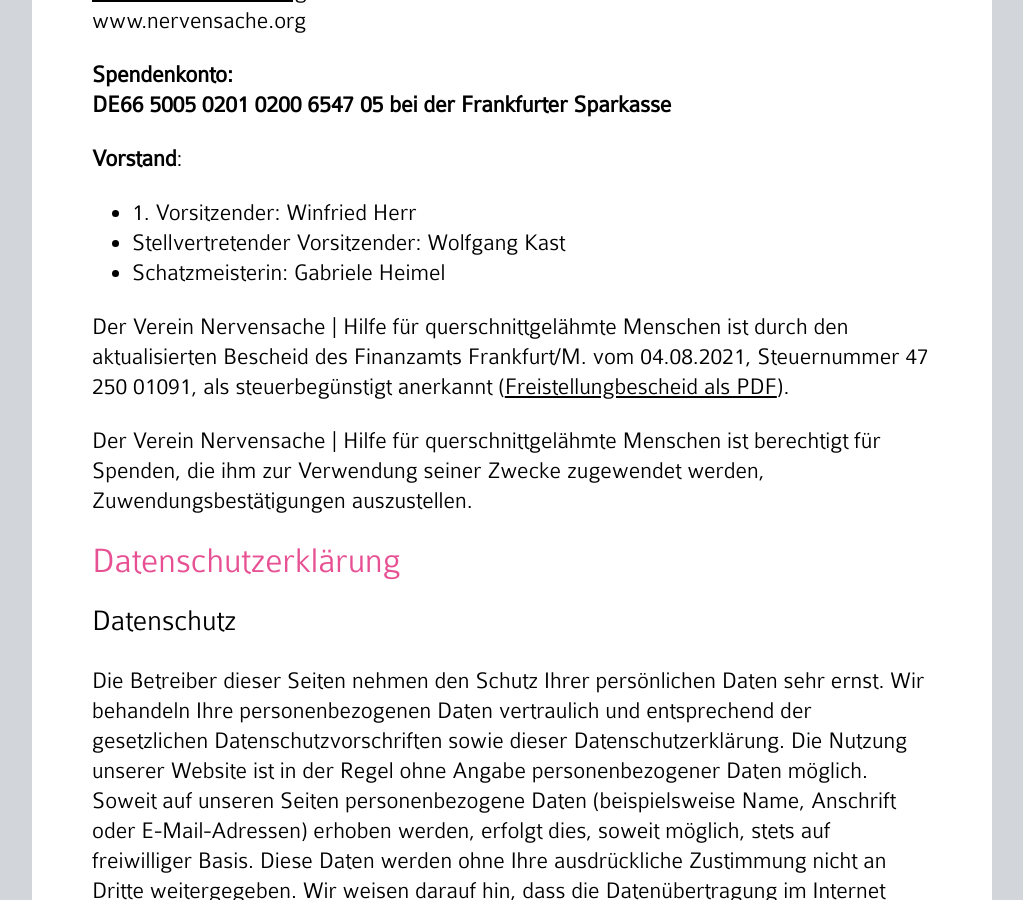
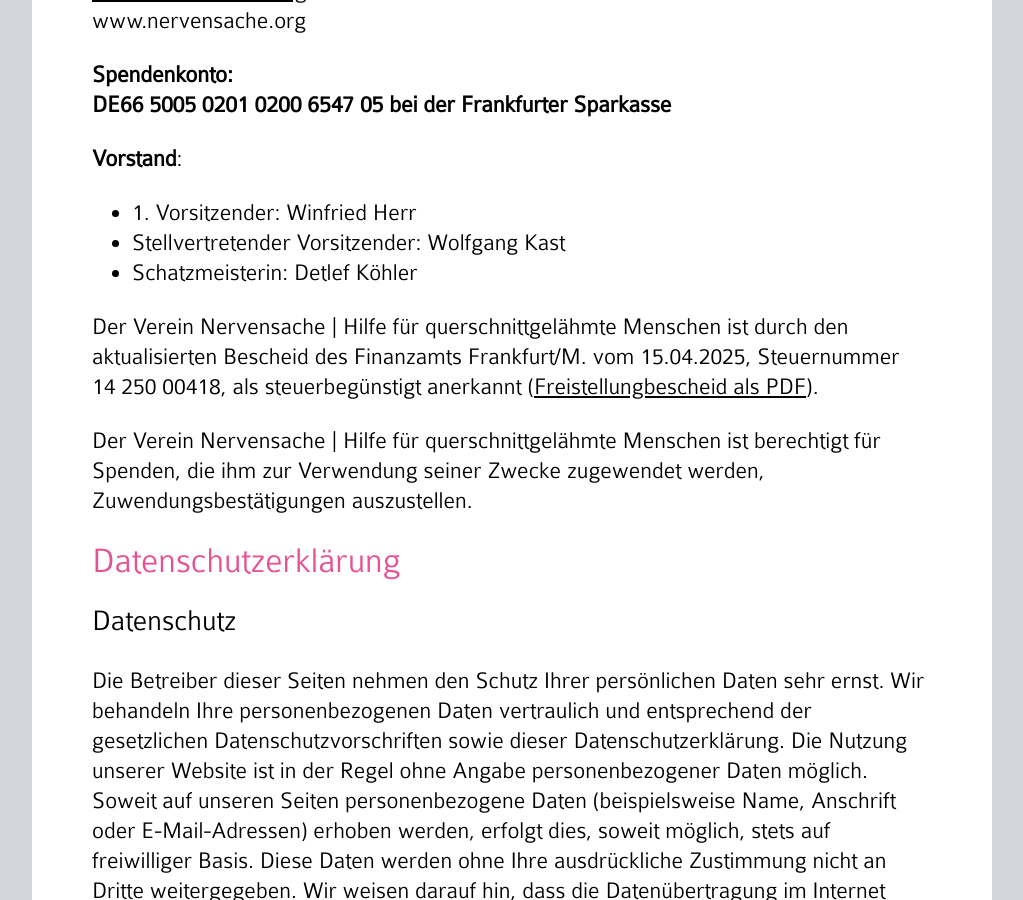
Before and after one commit to nervensache/nervensache.github.io, a Jekyll site: the page built from kontakt.md, in a window 1280 px wide and 900 px high, scrolled down 764 px. Shown: the whole window, without its empty margins (128-1151 px from the left). Built offline with Jekyll 4.4.1, drawn with Linux system fonts in a browser that asks for light colours; some web fonts are replaced.

Commit message:
Vorstand und Freistellungsbescheid

```diff
--- a/kontakt.md
+++ b/kontakt.md
@@ -19,9 +19,9 @@ DE66 5005 0201 0200 6547 05 bei der Frankfurter Sparkasse__
 __Vorstand__:<br>
  * 1\. Vorsitzender: Winfried Herr
  * Stellvertretender Vorsitzender: Wolfgang Kast
- * Schatzmeisterin: Gabriele Heimel
+ * Schatzmeisterin: Detlef Köhler
 
-Der Verein Nervensache \| Hilfe für querschnittgelähmte Menschen ist durch den aktualisierten Bescheid des Finanzamts Frankfurt/M. vom 04.08.2021, Steuernummer 47 250 01091, als steuerbegünstigt anerkannt ([Freistellungbescheid als PDF](/Freistellungsbescheid_Nervensache.pdf)).
+Der Verein Nervensache \| Hilfe für querschnittgelähmte Menschen ist durch den aktualisierten Bescheid des Finanzamts Frankfurt/M. vom 15.04.2025, Steuernummer 14 250 00418, als steuerbegünstigt anerkannt ([Freistellungbescheid als PDF](/Freistellungsbescheid_Nervensache.pdf)).
 
 Der Verein Nervensache | Hilfe für querschnittgelähmte Menschen
 ist berechtigt für Spenden, die ihm zur Verwendung seiner Zwecke zugewendet werden, Zuwendungsbestätigungen auszustellen.
```
Also changed, not shown: 1 other file.
